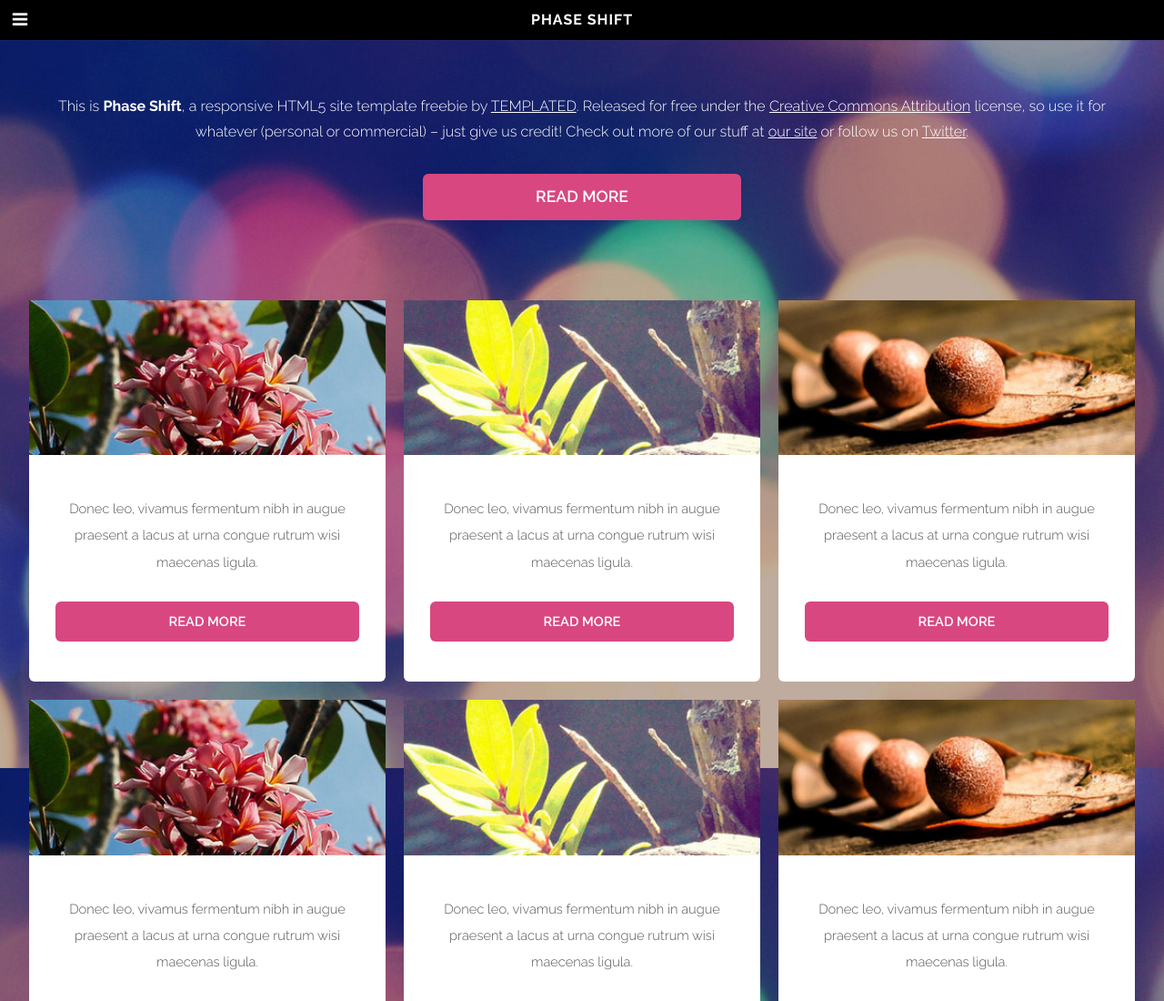
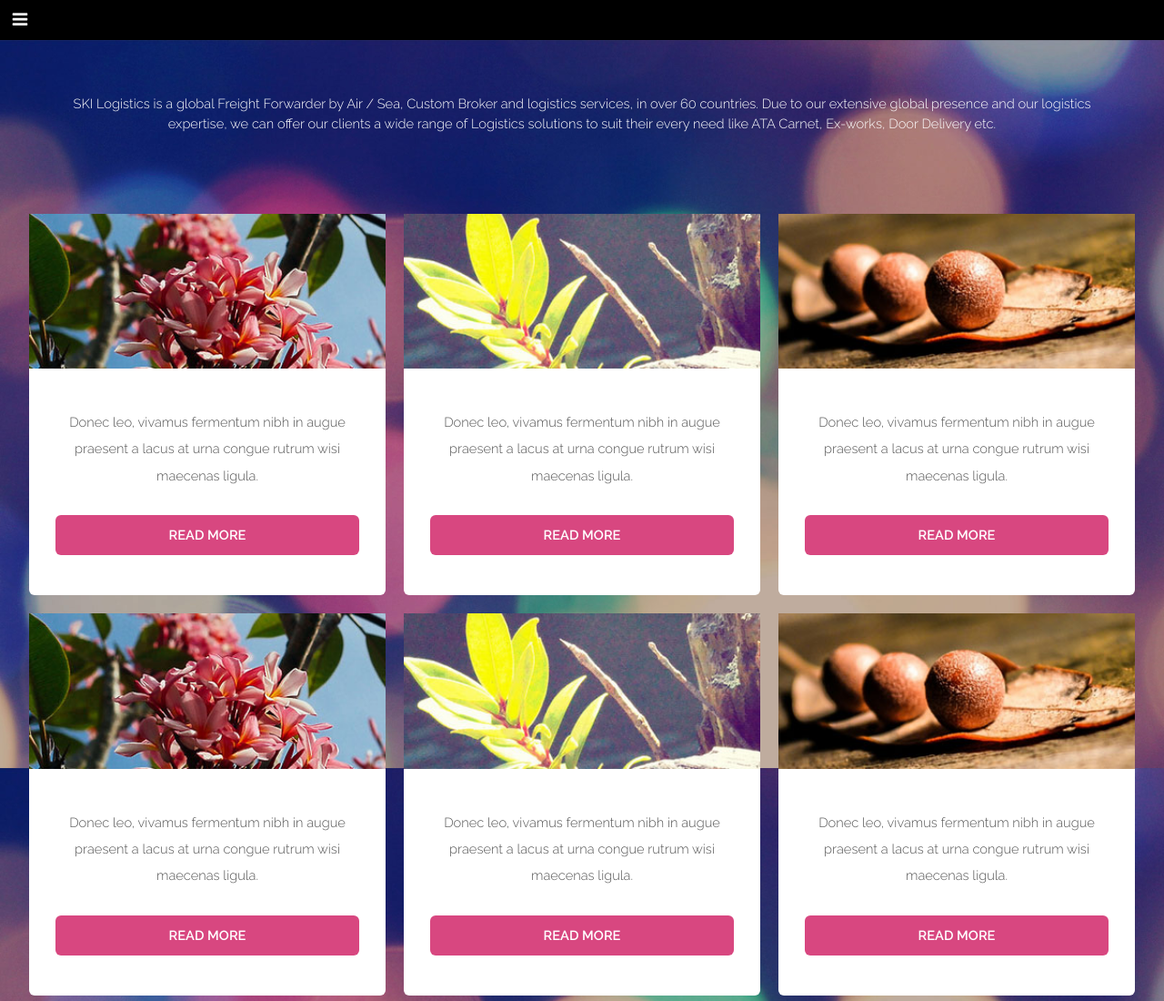
Before and after one commit to adenzil/ski, a plain HTML site: page index.html in a window 1280 px wide. Shown: the top 1100 px of the page at 91% size. Drawn offline with Linux system fonts and the light colour scheme.

Commit message:
changed title removed header

```diff
--- a/index.html
+++ b/index.html
@@ -6,7 +6,7 @@
 -->
 <html>
 	<head>
-		<title>Phase Shift by TEMPLATED</title>
+		<title>SKI Logistics</title>
 		<meta http-equiv="content-type" content="text/html; charset=utf-8" />
 		<meta name="description" content="" />
 		<meta name="keywords" content="" />
@@ -30,25 +30,21 @@
 
 				<!-- Header -->
 					<div id="header" class="skel-panels-fixed">
-						<div id="logo">
-							<h1><a href="index.html">Phase Shift</a></h1>
-							<span class="tag">by TEMPLATED</span>
-						</div>
-						<nav id="nav">
+
+<!-- 						<nav id="nav">
 							<ul>
 								<li class="active"><a href="index.html">Homepage</a></li>
 								<li><a href="left-sidebar.html">Left Sidebar</a></li>
 								<li><a href="right-sidebar.html">Right Sidebar</a></li>
 								<li><a href="no-sidebar.html">No Sidebar</a></li>
 							</ul>
-						</nav>
+						</nav> -->
 					</div>
 
 				<!-- Banner -->
 					<div id="banner" class="container">
 						<section>
-							<p>This is <strong>Phase Shift</strong>, a responsive HTML5 site template freebie by <a href="http://templated.co">TEMPLATED</a>. Released for free under the <a href="http://templated.co/license">Creative Commons Attribution</a> license, so use it for whatever (personal or commercial) &ndash; just give us credit! Check out more of our stuff at <a href="http://templated.co">our site</a> or follow us on <a href="http://twitter.com/templatedco">Twitter</a>.</p>
-							<a href="#" class="button medium">Read More</a>
+							SKI Logistics is a global Freight Forwarder by Air / Sea, Custom Broker  and logistics services, in over 60 countries. Due to our extensive global presence and our logistics expertise, we can offer our clients a wide range of Logistics solutions to suit their every need like ATA Carnet, Ex-works, Door Delivery etc.
 						</section>
 					</div>
 
```
